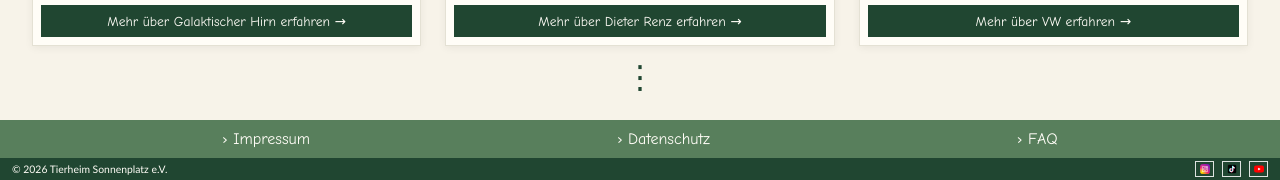
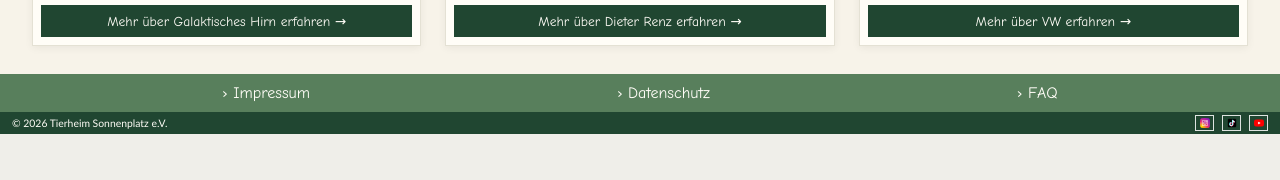
Before and after one commit to massisas/Die3Menschen, a plain HTML site: page vermittlung.html in a window 1280 px wide. Shown: the part 1377-1557 px from the top of the page. After the commit the page ends 1511 px from the top, so only its background shows below. Drawn offline with Linux system fonts and the light colour scheme.

Commit message:
Fix dots and links

```diff
--- a/vermittlung.html
+++ b/vermittlung.html
@@ -94,7 +94,7 @@
           <p class="pet-meta"><span>Mischlingshund</span><span class="pet-dot" aria-hidden="true">●
           </span><span>M</span></p>
           <p class="pet-age">3 Jahre</p>
-          <a class="pet-more" href="tier.html">Mehr über Galaktischer Hirn erfahren →</a>
+          <a class="pet-more" href="tier.html">Mehr über Galaktisches Hirn erfahren →</a>
         </article>
 
         <article class="pet-card">
@@ -120,8 +120,6 @@
         </article>
 
       </section>
-
-      <p class="pet-more-indicator" aria-hidden="true">⋮</p>
 
     </main>
 
```
